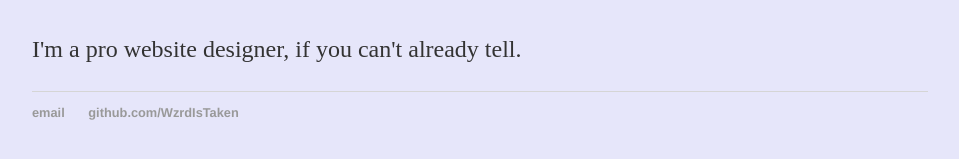
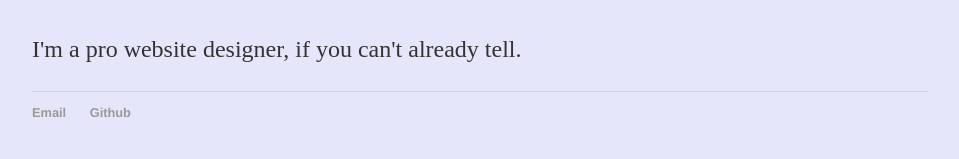
Before and after one commit to WzrdIsTaken/WzrdIsTaken.github.io, a Jekyll site: the page built from index.html, in a window 1280 px wide. Shown: the part 164-323 px from the top of the page, without its empty margins (160-1119 px from the left). Built offline with Jekyll 4.4.1, drawn with Linux system fonts in a browser that asks for light colours.

Commit message:
Update default.html

```diff
--- a/_layouts/default.html
+++ b/_layouts/default.html
@@ -21,8 +21,8 @@
 			</div><!-- /.container -->
 			<footer>
 	    		<ul>
-	        		<li><a href="mailto:hankquinlanhub@gmail.com">email</a></li>
-	        		<li><a href="https://github.com/WzrdIsTaken">github.com/WzrdIsTaken</a></li>
+	        		<li><a href="mailto:hankquinlanhub@gmail.com">Email</a></li>
+	        		<li><a href="https://github.com/WzrdIsTaken">Github</a></li>
 				</ul>
 			</footer>
 		</body>
```
